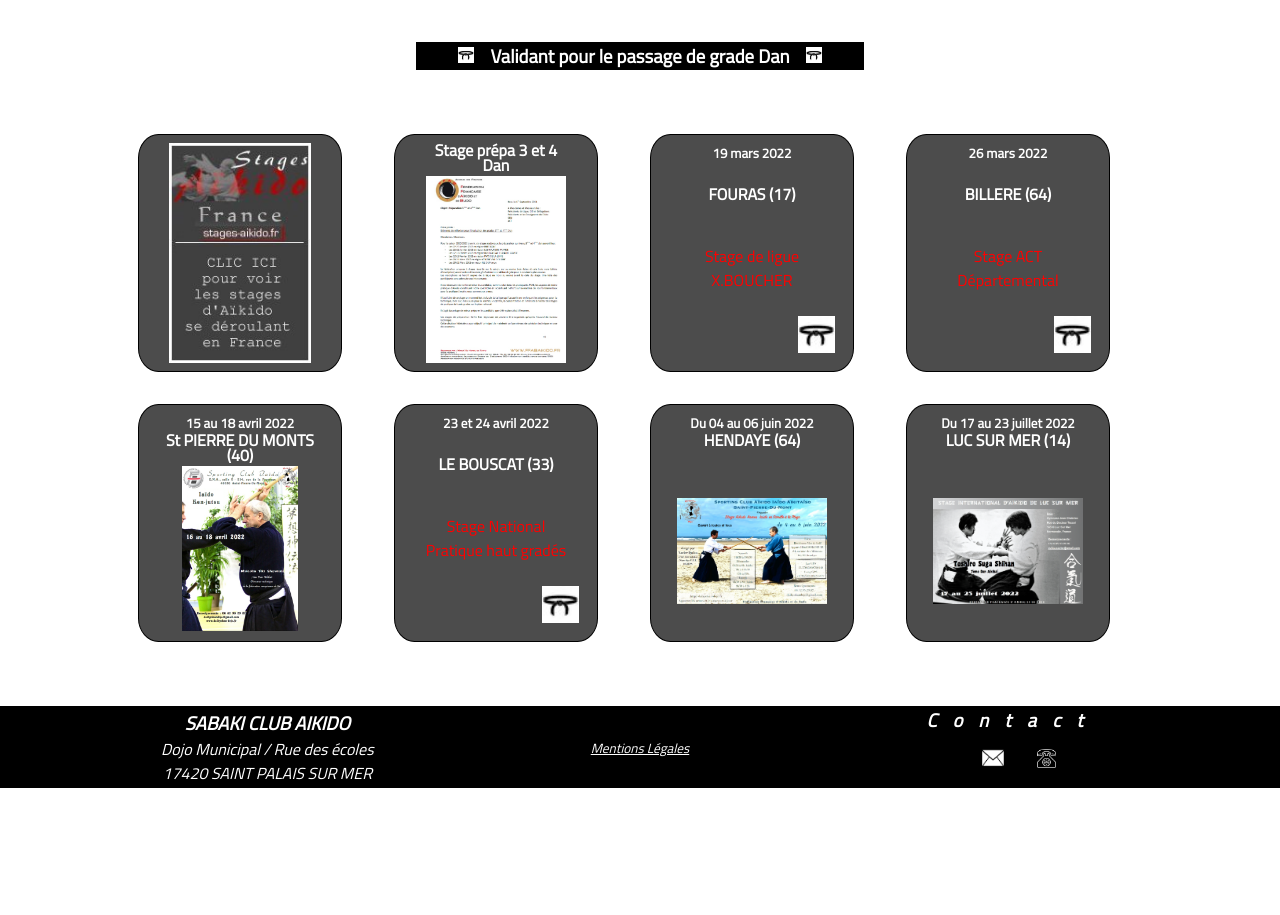
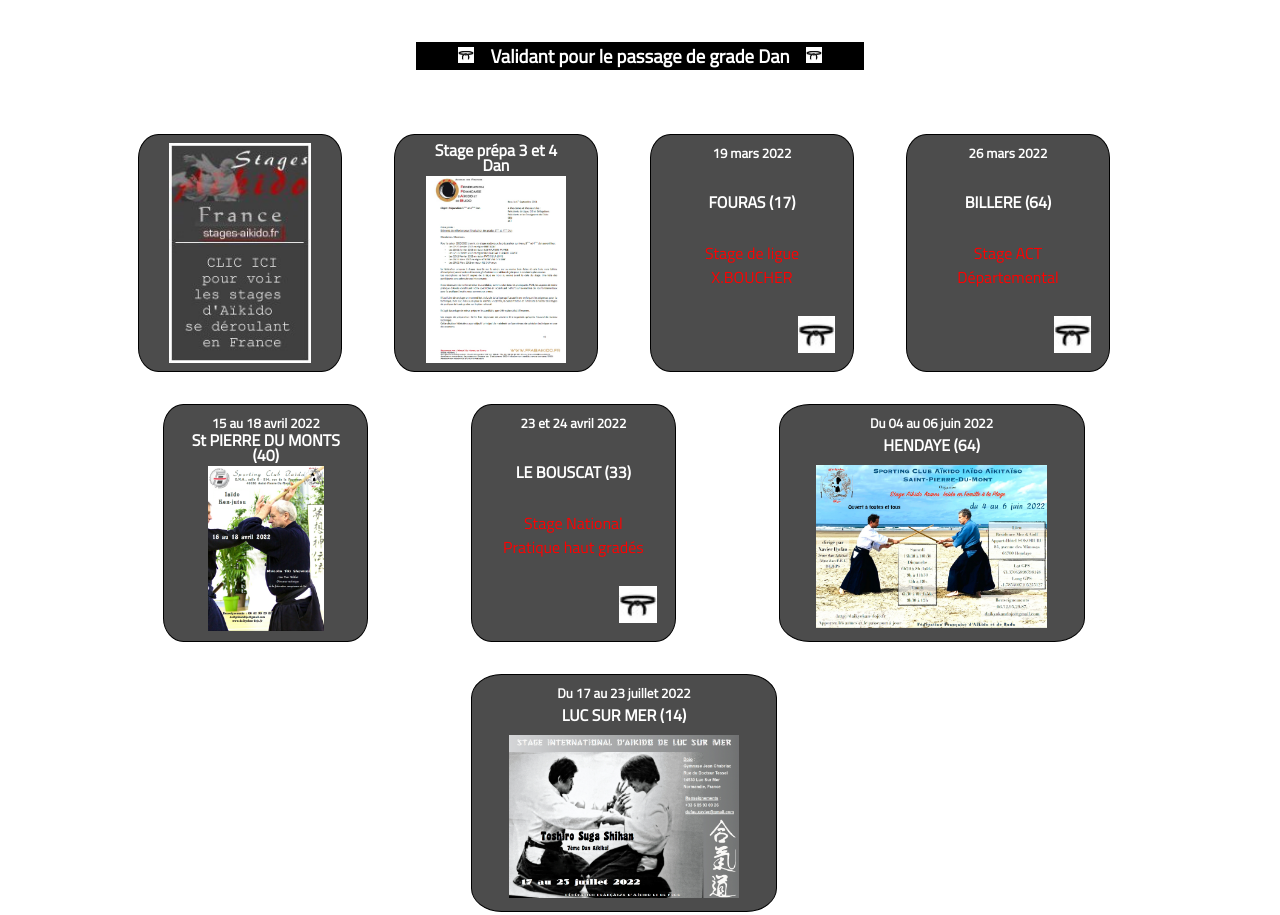
Before and after one commit to Tibuzz/aikido, a plain HTML site: page infos.html in a window 1280 px wide. Shown: the part 1320-2235 px from the top of the page. Before the commit the page ends 2108 px from the top, so only its background shows below. Drawn offline with Linux system fonts and the light colour scheme.

Commit message:
Solve responsive club

```diff
--- a/infos.html
+++ b/infos.html
@@ -121,13 +121,13 @@
           <h4 class="titre-affiches">Stage prépa 3 et 4 Dan</h4>
           <a href="http://aikido17saintpalais.free.fr/CalendrierPreparation%203-4%20DAN.pdf" target="blank"><img class="affiches" src="./resources/photos/CalendrierPreparation 3-4 DAN grd.jpg" alt="affiche stage aikido"/></a>
         </div>
-        <div class="cadre-affiches no-affiche" date="19/03/2022">
+        <div class="no-affiche" date="19/03/2022">
           <h5>19 mars 2022</h5>
           <h4>FOURAS (17)</h4>
           <p class="descriptif-stage">Stage de ligue<br>X.BOUCHER</p>
           <img class='logo-ceinture' src="./resources/photos/ceinture.jpeg"/>
         </div>
-        <div class="cadre-affiches no-affiche" date="26/03/2022">
+        <div class="no-affiche" date="26/03/2022">
           <h5>26 mars 2022</h5>
           <h4>BILLERE (64)</h4>
           <p class="descriptif-stage">Stage ACT<br>Départemental</p>
@@ -138,18 +138,18 @@
           <h4>St PIERRE DU MONTS (40)</h4>
           <a href="http://aikido17saintpalais.free.fr/Stage%20A%20StPierreMonts%202.pdf" target="blank"><img class="affiches" src="./resources/photos/Stage A StPierreMonts 2 grd.jpg"/></a>
         </div>
-        <div class="cadre-affiches no-affiche" date="24/04/2022">
+        <div class="no-affiche" date="24/04/2022">
           <h5>23 et 24 avril 2022</h5>
           <h4>LE BOUSCAT (33)</h4>
           <p class="descriptif-stage">Stage National<br>Pratique haut gradés</p>
           <img class="logo-ceinture" src="./resources/photos/ceinture.jpeg" />
         </div>
-        <div class="cadre-affiches affiches-paysage" id="stage-hendaye" date="06/06/2022">
+        <div class="affiches-paysage" id="stage-hendaye" date="06/06/2022">
           <h5>Du 04 au 06 juin 2022</h5>
           <h4>HENDAYE (64)</h4>
           <a href="http://aikido17saintpalais.free.fr/Stage%20A%20StPierreMonts%203.pdf" target="blank"><img class="affiches" src="./resources/photos/stage-hendaye.jpg"/></a>
         </div>
-        <div class="cadre-affiches affiches-paysage" id="stage-luc" date="23/07/2022">
+        <div class="affiches-paysage" id="stage-luc" date="23/07/2022">
           <h5>Du 17 au 23 juillet 2022</h5>
           <h4>LUC SUR MER (14)</h4>
           <a href="http://aikido17saintpalais.free.fr/Stage%20A%20StPierreMonts%204.pdf" target="blank"><img class="affiches" src="./resources/photos/stage-luc.jpg"></a>
--- a/main.js
+++ b/main.js
@@ -42,11 +42,9 @@ main.addEventListener('click', () => {
 
 // Effacer div stages passés
 
-let date = new Date();
-let stages = document.getElementsByClassName("cadre-affiches");
+const date = new Date();
+const stages = document.getElementsByClassName("cadre-affiches");
 let dateArrStr = [];
-let cacher;
-
 
 for (let i = 0; i < stages.length; i++) {
   let dateStage = stages[i].getAttribute("date");
--- a/styles/infos.css
+++ b/styles/infos.css
@@ -175,9 +175,9 @@ width: 80%;
 margin: 0 auto;
 }
 
-.cadre-affiches {
+.cadre-affiches, .no-affiche, .affiches-paysage {
   width: 20%;
-  min-width: 153px;
+  min-width: 160px;
   height: 238px;
   margin-right: 2rem;
   margin-bottom: 2rem;
@@ -192,6 +192,10 @@ margin: 0 auto;
   height: 100%;
 }
 
+.cadre-affiches #première-image:hover {
+  width: 100%;
+}
+
 .affiches {
   height: 85%;
 }
@@ -202,7 +206,7 @@ margin: 0 auto;
 }
 
 @media only screen and (max-width: 700px) {
-  .cadre-affiches:hover .affiches {
+  .cadre-affiches:hover .affiches, #stage-st-pierre:hover .affiches {
     height: 100%;
     width: 100%;
   }
@@ -215,7 +219,8 @@ margin: 0 auto;
   line-height: 0.9rem;
 }
 
-.cadre-affiches:hover h4 {
+.cadre-affiches:hover h4, #stage-st-pierre:hover h4, #stage-st-pierre:hover h5,
+.no-affiche:hover h4, .affiches-paysage:hover h4, .affiches-paysage:hover h5 {
   display: none;
 }
 
@@ -223,18 +228,19 @@ margin: 0 auto;
   width:95%;
 }
 
-#stage-st-pierre:hover h4, #stage-st-pierre:hover h5 {
-  display: none;
+#stage-st-pierre .affiches {
+  height: 75%;
 }
 
-#stage-st-pierre .affiches {
-  height: 75%;
+.affiches-paysage {
+  height: 238px;
+  width: 306px;
 }
 
 #stage-hendaye .affiches, #stage-luc .affiches {
   width: 80%;
   height: auto;
-  margin-top: 2rem;
+  margin: 0.5rem auto;
 }
 
 #stage-hendaye:hover .affiches, #stage-luc:hover .affiches {
```
Also changed, not shown: styles/club.css (+9 -2 lines).
